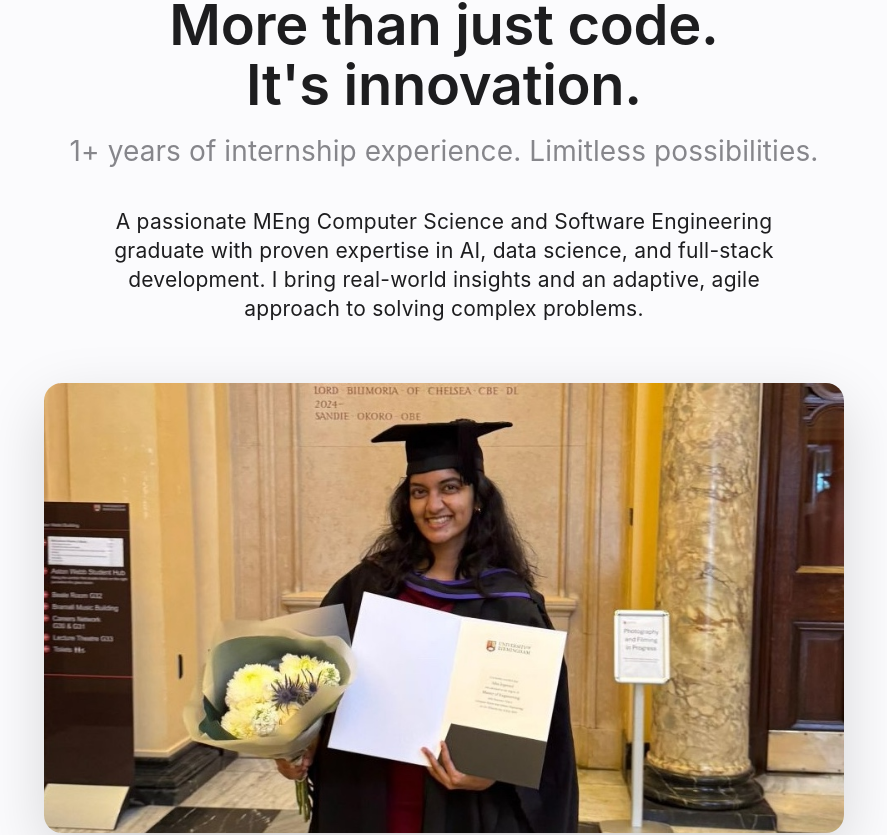
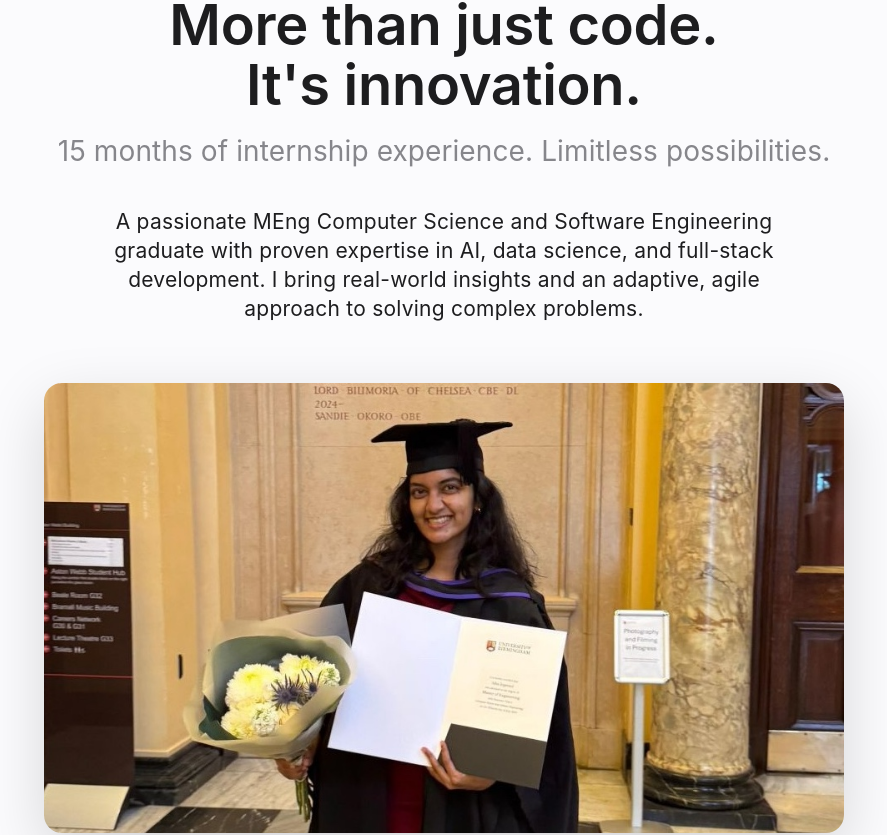
Before and after one commit to isha-ingersol/isha-portfolio, a React (Create React App) app: page / in a window 1280 px wide. Shown: the part 936-1771 px from the top of the page, without its empty margins (196-1083 px from the left). Built offline with nearby package versions, Linux system fonts and the light colour scheme.

Commit message:
Updated experiences

```diff
--- a/src/components/About/About.js
+++ b/src/components/About/About.js
@@ -13,7 +13,7 @@ const About = () => {
             <div className="feature-content">
                 <div className="feature-eyebrow">First Class Honours</div>
                 <h2 className="feature-headline">More than just code.<br/>It's innovation.</h2>
-                <p className="feature-subheadline">1+ years of internship experience. Limitless possibilities.</p>
+                <p className="feature-subheadline">15 months of internship experience. Limitless possibilities.</p>
                 <p className="feature-description">
                     A passionate MEng Computer Science and Software Engineering graduate with proven expertise in AI,
                     data science, and full-stack development. I bring real-world insights and an adaptive, agile
--- a/src/data/experienceData.js
+++ b/src/data/experienceData.js
@@ -7,7 +7,7 @@ export const experienceData = [
     {
         id: 1,
         title: "AI/ML Intern",
-        company: "Alphabot Studio (in partnership with iboothme)",
+        company: "Aikyam Technologies",
         date: "October 2025 – Present",
         type: "internship",
         achievements: [
@@ -22,7 +22,7 @@ export const experienceData = [
         title: "Computing & Media Teacher",
         company: "The Blue Coat School Birmingham",
         date: "February 2025 - March 2025",
-        type: "volunteering", // Type tag
+        type: "volunteering",
         achievements: [
             "Co-led 8 creative coding workshops for Years 1–6 using Scratch and game-based learning",
             "Reduced project timelines by 33% through streamlined digital workflows",
@@ -36,7 +36,7 @@ export const experienceData = [
         title: "Marketing Student Ambassador",
         company: "University of Birmingham Dubai",
         date: "June 2023 - February 2025",
-        type: "leadership", // Type tag
+        type: "leadership",
         achievements: [
             "Created 40+ compelling social media posts",
             "Extended University's digital reach through strategic content",
@@ -50,7 +50,7 @@ export const experienceData = [
         title: "Breast Cancer Awareness Volunteer",
         company: "AIESEC United Arab Emirates",
         date: "October 2025",
-        type: "volunteering", // Type tag
+        type: "volunteering",
         achievements: [
             "Contributed to breast cancer awareness campaigns during Pinktober 2025",
             "Engaged with community members and attended panel discussions promoting early detection and support",
@@ -62,7 +62,7 @@ export const experienceData = [
         title: "Digital Marketing Intern",
         company: "Girls in Marketing (in partnership with Code First Girls)",
         date: "August 2023 - September 2023",
-        type: "internship", // Type tag
+        type: "internship",
         achievements: [
             "Completed comprehensive programme with industry experts",
             "Developed SEO strategies to increase organic traffic by 20%",
@@ -75,22 +75,22 @@ export const experienceData = [
         id: 6,
         title: "Software Engineer Intern",
         company: "blackNgreen",
-        date: "July 2023 - September 2023",
-        type: "internship", // Type tag
+        date: "July 2023 - February 2024",
+        type: "internship",
         achievements: [
-            "Integrated 3+ core features for AI assistant",
-            "Increased user interaction by 25% with UX improvements",
-            "Used TypeScript, JavaScript XML, and Material UI",
-            "Participated in bi-weekly product meetings"
+            "Integrated 3+ core features for AI assistant, improving UX and boosting engagement by 25%",
+            "Developed 20+ AI avatars using generative models, enhancing UI by 10%",
+            "Improved data retrieval efficiency by 15% using vector databases",
+            "Prototyped fine-tuning, RAG, and hybrid LLM approaches"
         ],
-        skills: ["React", "JavaScript", "TypeScript", "Material UI", "UX Design"]
+        skills: ["React", "TypeScript", "JavaScript", "Material UI", "Python", "PyTorch", "Generative AI", "Vector DB", "GPT", "UX Design"]
     },
     {
         id: 7,
         title: "Partnership Lead",
         company: "Startupscale360 FZCO",
         date: "July 2022 - October 2022",
-        type: "internship", // Type tag
+        type: "internship",
         achievements: [
             "Engaged with 50+ potential sponsors for Entrepreneurship World Cup",
             "Identified and vetted 25+ promising startups",
@@ -99,20 +99,20 @@ export const experienceData = [
         ],
         skills: ["Partnership Development", "Business Strategy", "Presentations", "Networking", "Project Management"]
     },
-    {
-        id: 8,
-        title: "Software Engineer Intern",
-        company: "blackNgreen",
-        date: "December 2023 - February 2024",
-        type: "internship", // Type tag
-        achievements: [
-            "Developed 20+ AI avatars using generative models",
-            "Boosted user engagement by 10% through enhanced UI",
-            "Improved data retrieval efficiency by 15% with vector databases",
-            "Mastered GPT and LLMs with fine-tuning, RAG, and hybrid approaches"
-        ],
-        skills: ["Python", "PyTorch", "Generative AI", "Vector DB", "UI/UX Design", "GPT"]
-    },
+    // {
+    //     id: 8,
+    //     title: "Software Engineer Intern",
+    //     company: "blackNgreen",
+    //     date: "December 2023 - February 2024",
+    //     type: "internship",
+    //     achievements: [
+    //         "Developed 20+ AI avatars using generative models",
+    //         "Boosted user engagement by 10% through enhanced UI",
+    //         "Improved data retrieval efficiency by 15% with vector databases",
+    //         "Mastered GPT and LLMs with fine-tuning, RAG, and hybrid approaches"
+    //     ],
+    //     skills: ["Python", "PyTorch", "Generative AI", "Vector DB", "UI/UX Design", "GPT"]
+    // },
     {
         id: 9,
         title: "Student Ambassador",
@@ -144,7 +144,7 @@ export const experienceData = [
         title: "Interviewer for The Times Final Year Student Survey",
         company: "High Fliers Research Limited",
         date: "January 2025 - February 2025",
-        type: "volunteering",
+        type: "internship",
         achievements: [
             "Conducted structured interviews for The Times Final Year Student Survey 2025 at the University of Birmingham",
             "Collected quantitative data on graduate career intentions in line with national research standards",
@@ -152,6 +152,31 @@ export const experienceData = [
             "Collaborated with regional coordinators to support reliable and representative data sampling"
         ],
         skills: ["Data Analysis","Data Collection", "Survey Research", "Communication", "Analytical Thinking", "Attention to Detail"]
+    },
+    {
+        id: 12,
+        title: "Kidspreneur Season 3 Volunteer",
+        company: "AIESEC United Arab Emirates",
+        date: "November 2025",
+        type: "volunteering",
+        achievements: [
+            "Assisted in delivering a full day youth entrepreneurship event, ensuring smooth programme flow",
+            "Provided participant support and floor coordination across panel talks, competitions, and interactive sessions",
+        ],
+        skills: ["Event Operations", "On-site Coordination", "Youth Engagement"]
+    },
+    {
+        id: 13,
+        title: "Volunteer",
+        company: "Thrift For Good",
+        date: "January 2026 - Present",
+        type: "volunteering",
+        achievements: [
+            "Processed and priced 700+ donated items across retail and outreach operations",
+            "Managed POS transactions and customer accounts, handling purchases up to AED 600+",
+            "Contributed 35+ volunteer hours to stock intake, merchandising, and labour camp distribution",
+        ],
+        skills: ["Retail Operations", "Inventory Processing", "Point of Sale Systems", "Visual Merchandising"]
     },
 ];
 
```
